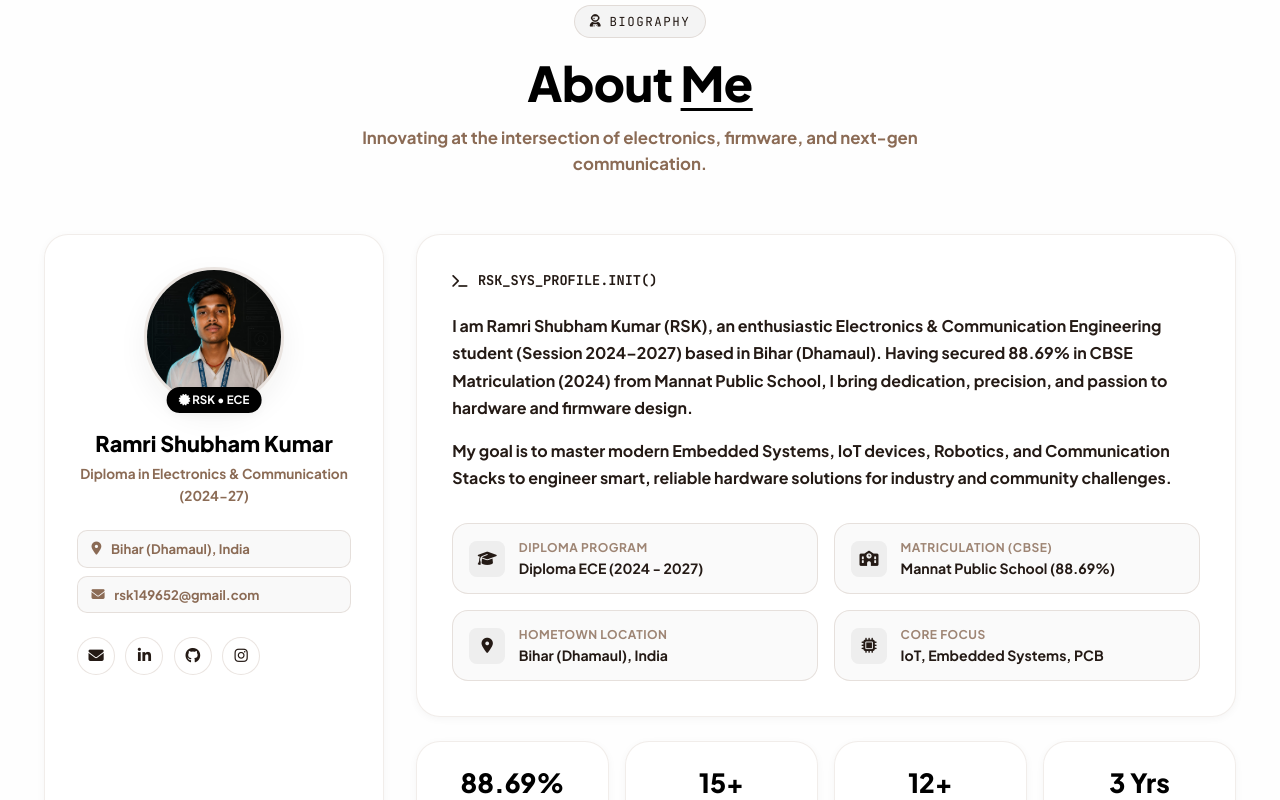
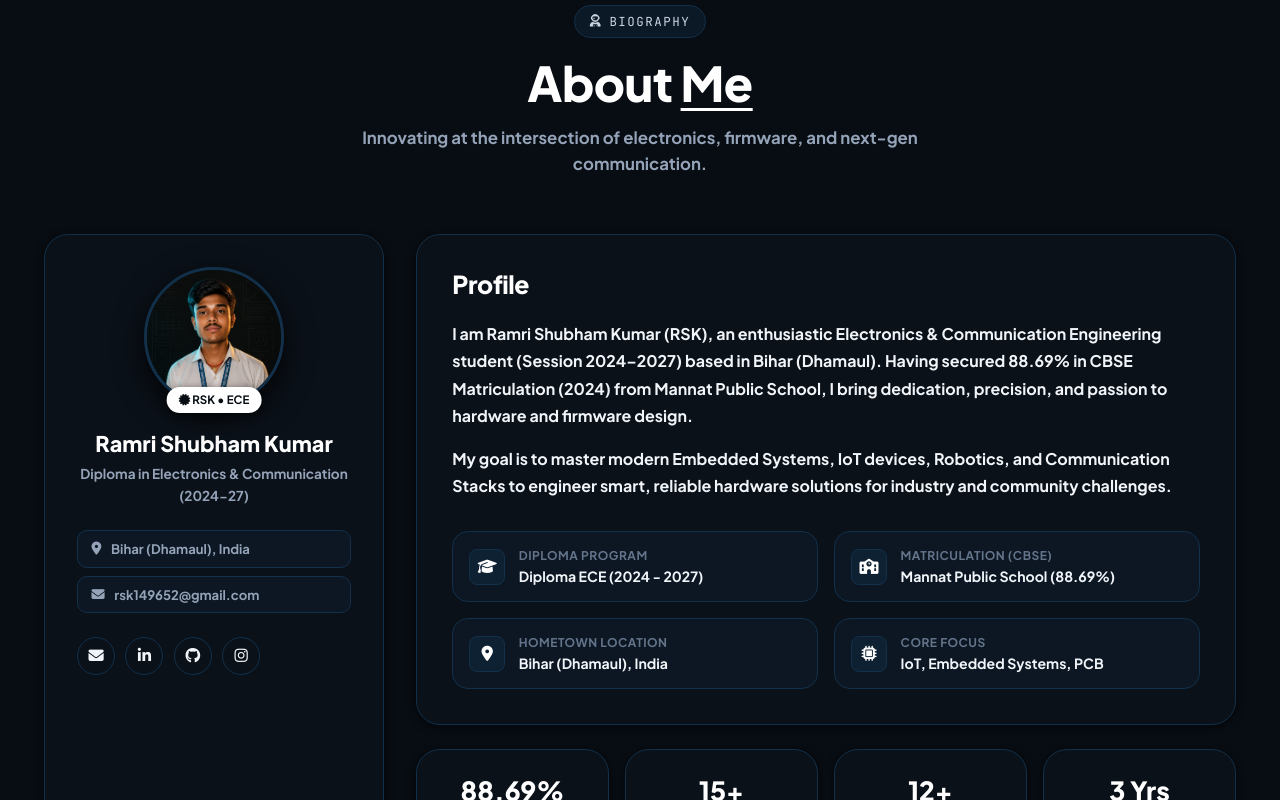
Before and after one commit to itsRamri/RSK.core-new-website-, a React (Vite) app: page / in a window 1280 px wide. Shown: the part 859-1659 px from the top of the page. Built offline with nearby package versions, Linux system fonts and the light colour scheme; a web font is replaced by a local one.

Commit message:
feat: implement dynamic theme context and add AboutSection component with global styling support

```diff
--- a/index.html
+++ b/index.html
@@ -16,7 +16,7 @@
   <!-- FontAwesome Icons -->
   <link rel="stylesheet" href="https://cdnjs.cloudflare.com/ajax/libs/font-awesome/6.4.0/css/all.min.css">
 </head>
-<body data-theme="cyan">
+<body data-theme="cyan" data-mode="dark">
   <!-- React Root Container -->
   <div id="root"></div>
 
--- a/src/components/about/AboutSection.jsx
+++ b/src/components/about/AboutSection.jsx
@@ -107,10 +107,7 @@ export const AboutSection = () => {
           {/* Description & Terminal */}
           <div className="about-details" data-reveal>
             <div className="glass-card bio-card">
-              <div className="bio-header">
-                <i className="fa-solid fa-terminal"></i>
-                <span>RSK_SYS_PROFILE.INIT()</span>
-              </div>
+              <h3 className="bio-title">Profile</h3>
               <div className="bio-body">
                 <p>
                   I am <strong>Ramri Shubham Kumar (RSK)</strong>, an enthusiastic <strong>Electronics & Communication Engineering</strong> student (Session 2024–2027) based in <strong>Bihar (Dhamaul)</strong>. Having secured <strong>88.69% in CBSE Matriculation (2024) from Mannat Public School</strong>, I bring dedication, precision, and passion to hardware and firmware design.
--- a/src/context/ThemeContext.jsx
+++ b/src/context/ThemeContext.jsx
@@ -6,7 +6,7 @@ export const THEMES = ['cyan', 'purple', 'green', 'orange', 'dark-minimal'];
 
 export const ThemeProvider = ({ children }) => {
   const [mode, setMode] = useState(() => {
-    return localStorage.getItem('rsk-theme-mode') || 'light';
+    return localStorage.getItem('rsk-theme-mode') || 'dark';
   });
 
   const [theme, setTheme] = useState(() => {
--- a/src/styles/global.css
+++ b/src/styles/global.css
@@ -971,15 +971,13 @@ body[data-mode="dark"] .hero-golden-aura {
   padding: 2.2rem;
 }
 
-.bio-header {
-  display: flex;
-  align-items: center;
-  gap: 0.65rem;
-  font-family: var(--font-mono);
-  font-size: 0.85rem;
-  color: var(--text-main);
+.bio-title {
+  font-family: var(--font-heading);
+  font-size: 1.55rem;
+  font-weight: 800;
+  color: var(--text-heading);
+  letter-spacing: -0.015em;
   margin-bottom: 1.25rem;
-  font-weight: 700;
 }
 
 .bio-body {
```
